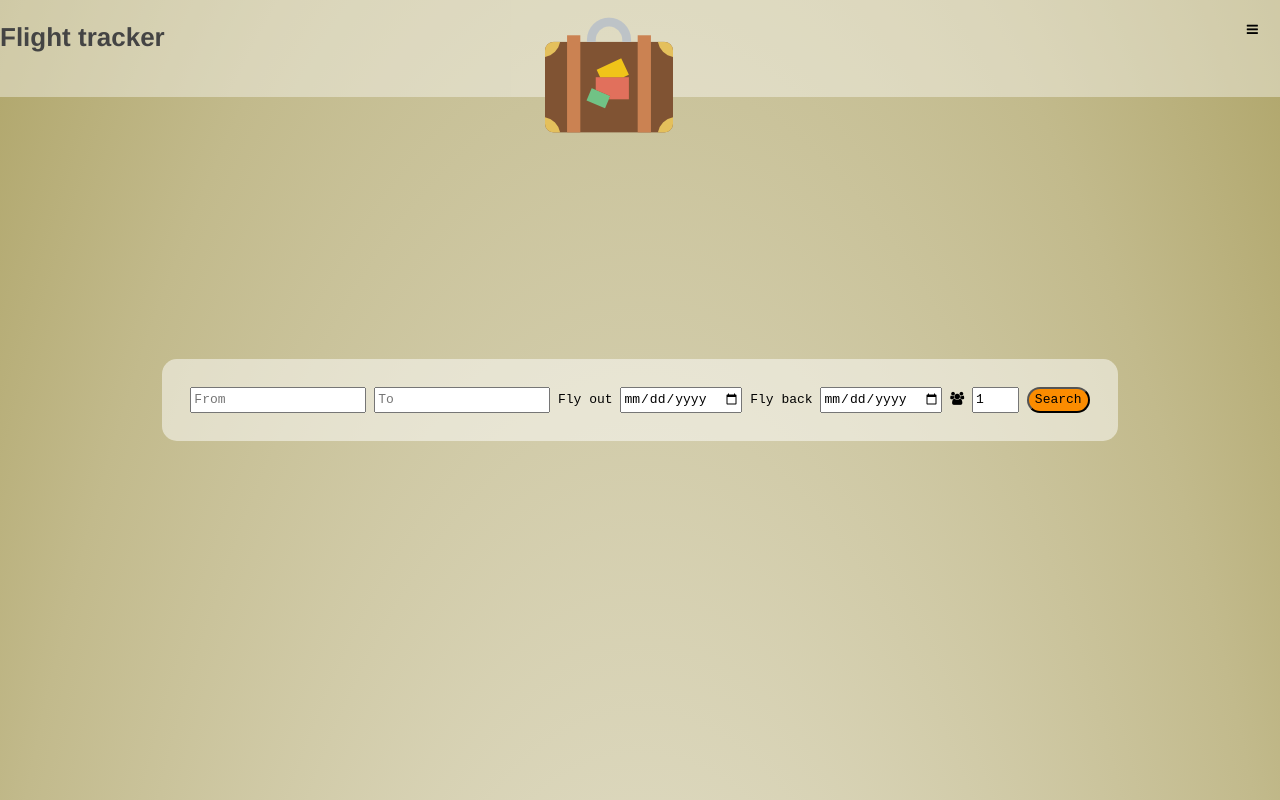
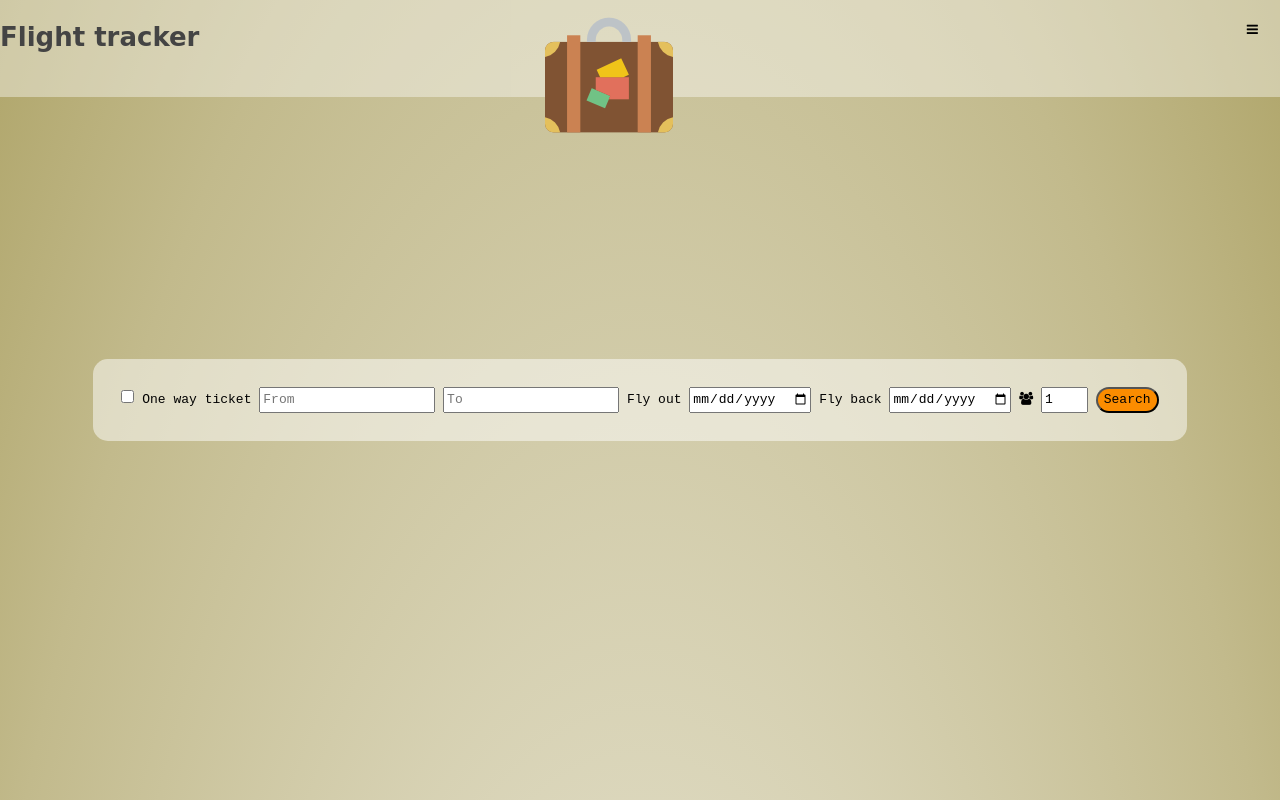
Before and after one commit to ashtrus/KEA-Interface-Design-2017, a website: page app/index.html in a window 1280 px wide. Shown: the top 800 px of the page. Drawn offline with nearby package versions, Linux system fonts and the light colour scheme.

Commit message:
check box one way, + fonts...

```diff
--- a/app/index.html
+++ b/app/index.html
@@ -44,8 +44,13 @@
     </header>
 
 
+
+
+
     <div class="wdw" id="wdw-search">
       <form id="searchForm">
+        <input type="checkbox" id="subscribeNews" name="subscribe" value="newsletter">
+    <label for="subscribeNews">One way ticket </label>
         <input type="text" placeholder="From">
         <input type="text" placeholder="To">
 
--- a/src/scss/partials/_wdw.scss
+++ b/src/scss/partials/_wdw.scss
@@ -58,3 +58,12 @@
 #wdw-payment {
   display: flex;
 }
+
+
+.destination  h1 {
+    text-decoration: underline;
+}
+
+#flighttracker h1 {
+  font-family: cursive;
+}
```
Also changed, not shown: app/assets/css/style.css, app/assets/css/style.min.css.
